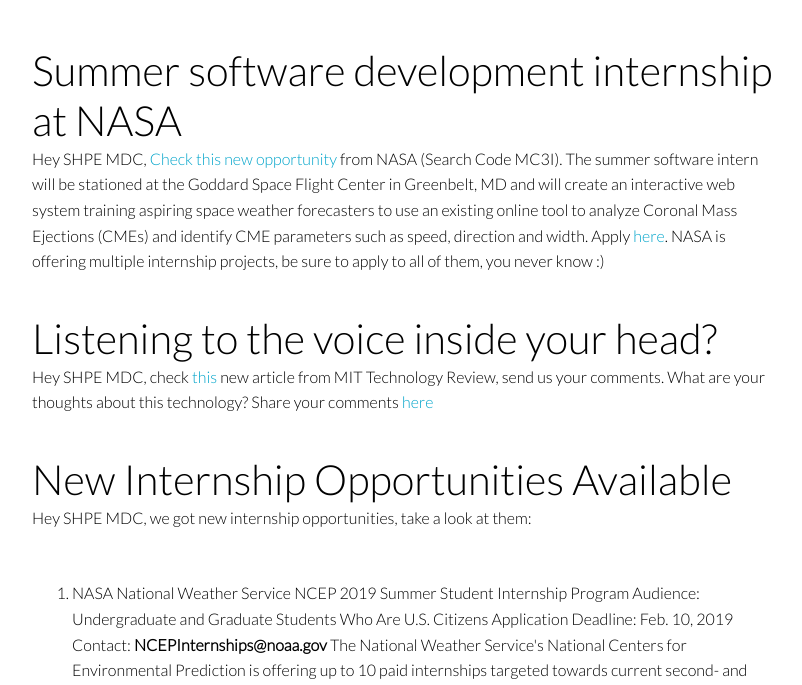
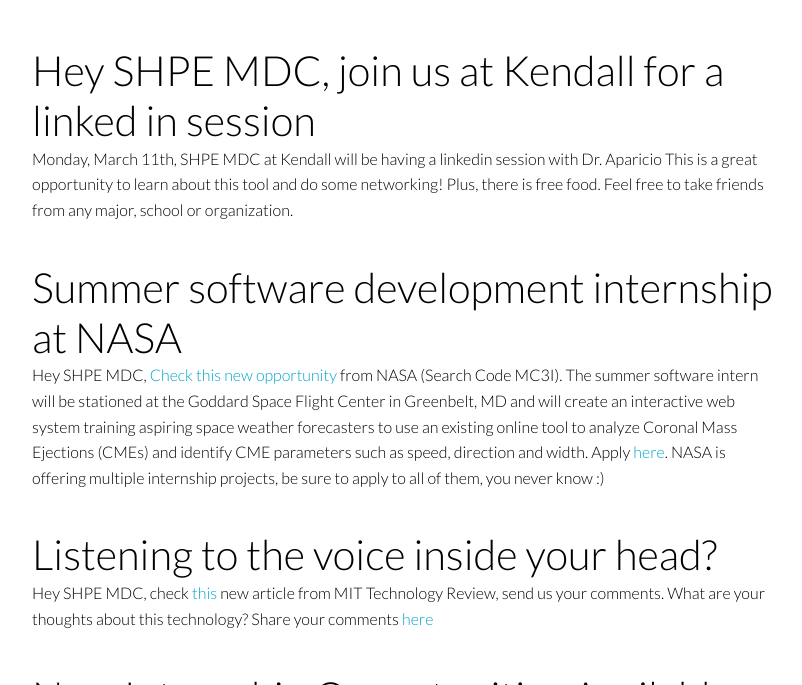
Before and after one commit to Hialeah/shpe, a Jekyll site: the page built from news.html, in a window 1280 px wide and 900 px high, scrolled down 689 px, cut to the strip 215-900 px from the top of the window. Shown: the whole strip, without its empty margins (233-1035 px from the left). Built offline with Jekyll 4.4.1, drawn with Linux system fonts in a browser that asks for light colours; nearby versions of some CDN libraries.

Commit message:
Update news.html

```diff
--- a/news.html
+++ b/news.html
@@ -21,6 +21,14 @@
 
 			<!-- TODO: Iterate over news and display it here -->
 			<li class="blog-post">
+				<!-- Another Post -->
+				<h2><a href="#">Hey SHPE MDC, join us at Kendall for a linked in session</a></h2>
+				<div class="post-content">
+							 Monday, March  11th, SHPE MDC at Kendall will be having a linkedin session with Dr. Aparicio
+							 This is a great opportunity to learn about this tool and do some networking! Plus, there is free food.
+						         Feel free to take friends from any major, school or organization.
+				</div>
+				<!-- Another Post -->
 				<!-- Another Post -->
 				<h2><a href="#">Summer software development internship at NASA</a></h2>
 				<div class="post-content">
```
